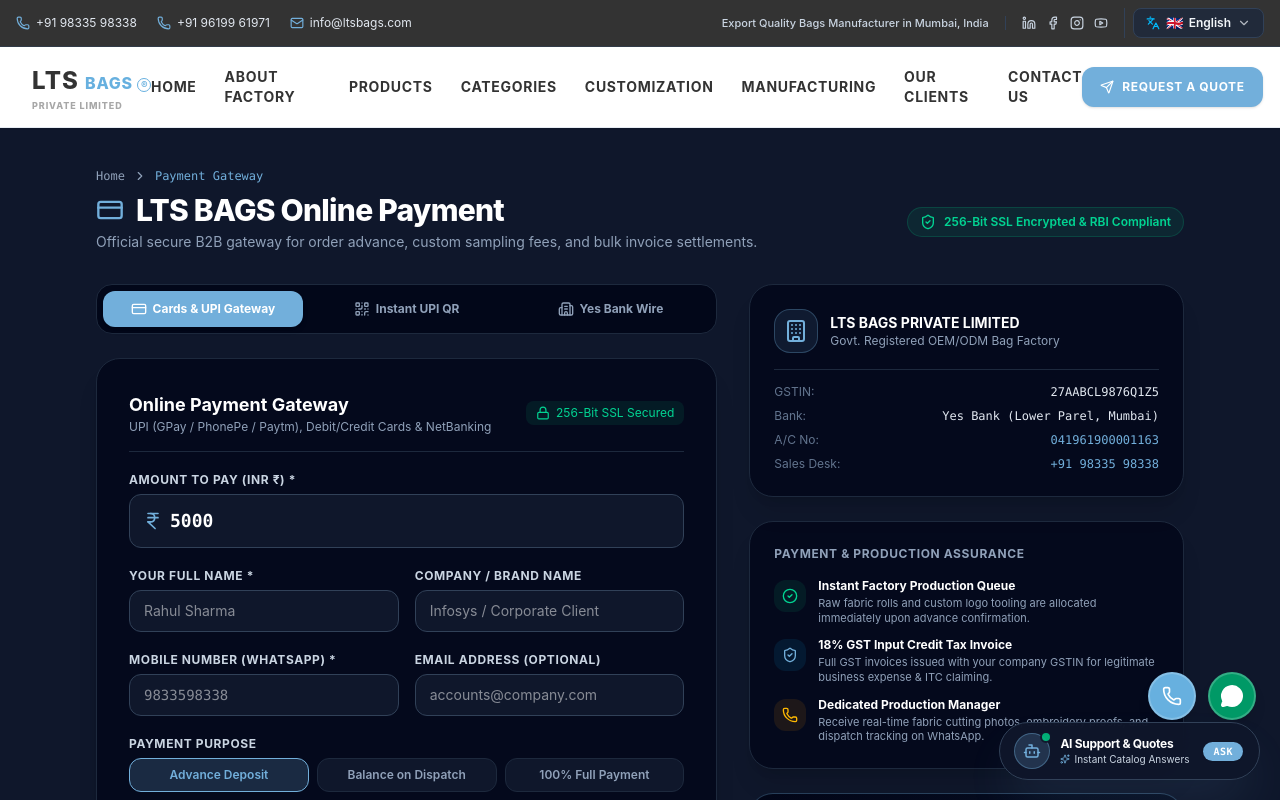
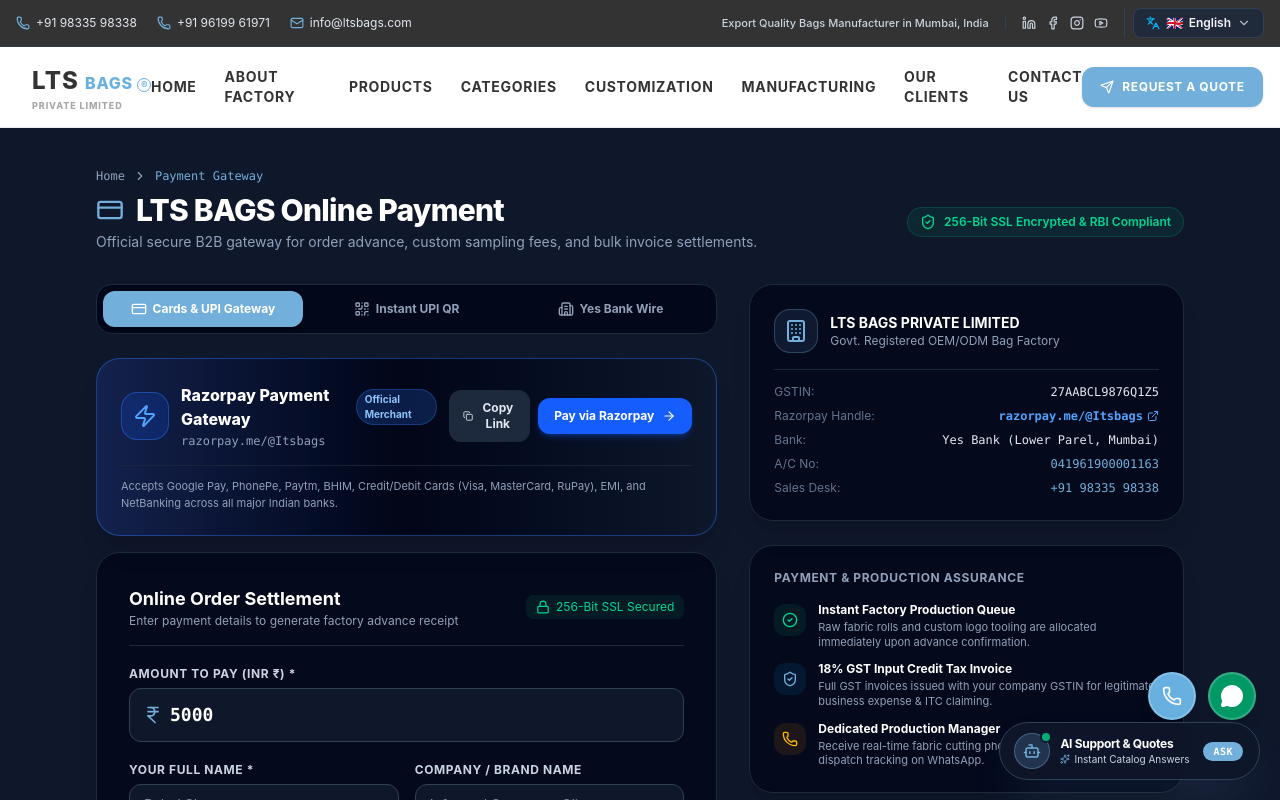
Before and after one commit to Ltsbags/Lts-bags-p, a Next.js app: page /payment in a window 1280 px wide. Shown: the top 800 px of the page. Built offline with nearby package versions, Linux system fonts and the light colour scheme.

Commit message:
feat(payments): add Razorpay details to payment pages
Update the admin and client payment pages to include Razorpay integration details alongside existing bank wire information.

```diff
--- a/app/admin/payments/page.tsx
+++ b/app/admin/payments/page.tsx
@@ -187,23 +187,35 @@
           </div>
         </div>
 
-        {/* Bank Wire Details Box */}
-        <div className="mt-6 bg-slate-900/90 p-5 rounded-xl border border-slate-800 grid grid-cols-1 md:grid-cols-2 gap-4">
+        {/* Bank Wire & Razorpay Details Box */}
+        <div className="mt-6 bg-slate-900/90 p-5 rounded-xl border border-slate-800 grid grid-cols-1 md:grid-cols-3 gap-4">
           <div>
             <h4 className="text-xs font-extrabold text-sky-400 uppercase tracking-wider flex items-center gap-1.5 mb-2">
               <Building className="w-4 h-4" /> Company Bank Account Wire Details
             </h4>
             <div className="text-xs text-slate-300 space-y-1 font-mono bg-slate-950 p-3 rounded-lg border border-slate-800">
               <div><span className="text-slate-500">Account Name:</span> LTS BAGS PRIVATE LIMITED</div>
-              <div><span className="text-slate-500">Bank Name:</span> Yes Bank (Lower Parel, Mumbai Branch)</div>
+              <div><span className="text-slate-500">Bank Name:</span> Yes Bank (Mumbai Branch)</div>
               <div><span className="text-slate-500">Current A/C #:</span> 041961900001163</div>
               <div><span className="text-slate-500">IFSC Code:</span> YESB0000419</div>
             </div>
           </div>
 
           <div>
+            <h4 className="text-xs font-extrabold text-blue-400 uppercase tracking-wider flex items-center gap-1.5 mb-2">
+              <CreditCard className="w-4 h-4" /> Razorpay Payment Gateway
+            </h4>
+            <div className="text-xs text-slate-300 space-y-1.5 font-mono bg-slate-950 p-3 rounded-lg border border-slate-800">
+              <div><span className="text-slate-500">Payment Page:</span> <a href="https://razorpay.me/@Itsbags" target="_blank" rel="noreferrer" className="text-blue-400 hover:underline font-bold">razorpay.me/@Itsbags</a></div>
+              <div><span className="text-slate-500">Merchant Status:</span> <span className="text-emerald-400 font-bold">Active & Verified</span></div>
+              <div><span className="text-slate-500">Cards:</span> Visa, Master, RuPay, Amex</div>
+              <div><span className="text-slate-500">NetBanking:</span> 50+ Banks + UPI AutoPay</div>
+            </div>
+          </div>
+
+          <div>
             <h4 className="text-xs font-extrabold text-amber-400 uppercase tracking-wider flex items-center gap-1.5 mb-2">
-              <QrCode className="w-4 h-4" /> Merchant UPI QR & Tax ID
+              <QrCode className="w-4 h-4" /> Merchant UPI & Tax ID
             </h4>
             <div className="text-xs text-slate-300 space-y-1 font-mono bg-slate-950 p-3 rounded-lg border border-slate-800">
               <div><span className="text-slate-500">UPI ID:</span> ltsbags@yesbank</div>
--- a/app/payment/page.tsx
+++ b/app/payment/page.tsx
@@ -29,7 +29,8 @@
   Printer,
   Sparkles,
   Zap,
-  RefreshCw
+  RefreshCw,
+  ExternalLink
 } from 'lucide-react';
 
 function PaymentPageContent() {
@@ -70,7 +71,7 @@
   const [selectedGatewayMethod, setSelectedGatewayMethod] = useState<'UPI' | 'CARD' | 'NETBANKING'>('UPI');
   const [orderRef, setOrderRef] = useState<string>('');
 
-  // Official LTS Bags Bank Details (Yes Bank)
+  // Official LTS Bags Bank Details (Yes Bank & Razorpay)
   const bankDetails = {
     accountName: 'LTS BAGS PRIVATE LIMITED',
     bankName: 'Yes Bank',
@@ -79,6 +80,8 @@
     accountType: 'Current Account',
     branch: 'Lower Parel, Mumbai',
     upiId: 'ltsbags@yesbank',
+    razorpayHandle: 'razorpay.me/@Itsbags',
+    razorpayUrl: 'https://razorpay.me/@Itsbags',
   };
 
   useEffect(() => {
@@ -480,14 +483,69 @@
 
               {/* TAB 1: Online Instant Gateway & Cards / UPI Form */}
               {paymentMethodTab === 'razorpay' && (
+                <div className="space-y-4">
+                  {/* Official Razorpay Fast Link Card */}
+                  <div className="bg-gradient-to-r from-blue-950/80 via-slate-950 to-slate-900 border border-blue-500/40 rounded-3xl p-5 sm:p-6 shadow-xl space-y-4">
+                    <div className="flex flex-col sm:flex-row sm:items-center justify-between gap-3">
+                      <div className="flex items-center gap-3">
+                        <div className="w-12 h-12 rounded-2xl bg-blue-600/20 border border-blue-500/40 flex items-center justify-center text-blue-400 font-black text-base shrink-0 shadow-inner">
+                          <Zap className="w-6 h-6 text-blue-400" />
+                        </div>
+                        <div>
+                          <div className="flex items-center gap-2">
+                            <h3 className="text-sm sm:text-base font-extrabold text-white">Razorpay Payment Gateway</h3>
+                            <span className="bg-blue-500/20 text-blue-300 border border-blue-500/30 text-[10px] px-2 py-0.5 rounded-full font-bold">Official Merchant</span>
+                          </div>
+                          <p className="text-xs text-slate-400 font-mono mt-0.5">
+                            {bankDetails.razorpayHandle}
+                          </p>
+                        </div>
+                      </div>
+
+                      <div className="flex items-center gap-2">
+                        <button
+                          type="button"
+                          onClick={() => copyToClipboard(bankDetails.razorpayUrl, 'razorpay_link')}
+                          className="px-3.5 py-2.5 bg-slate-800 hover:bg-slate-700 text-slate-200 text-xs font-bold rounded-xl flex items-center gap-1.5 transition-colors cursor-pointer"
+                          title="Copy Link"
+                        >
+                          {copiedBankField === 'razorpay_link' ? (
+                            <>
+                              <Check className="w-4 h-4 text-emerald-400" />
+                              <span className="text-emerald-400">Copied!</span>
+                            </>
+                          ) : (
+                            <>
+                              <Copy className="w-4 h-4" />
+                              <span>Copy Link</span>
+                            </>
+                          )}
+                        </button>
+                        <a
+                          href={bankDetails.razorpayUrl}
+                          target="_blank"
+                          rel="noreferrer"
+                          className="flex-1 sm:flex-initial px-4 py-2.5 bg-blue-600 hover:bg-blue-500 text-white font-bold text-xs rounded-xl flex items-center justify-center gap-2 transition-all shadow-md shadow-blue-600/30 whitespace-nowrap cursor-pointer"
+                        >
+                          <span>Pay via Razorpay</span>
+                          <ArrowRight className="w-3.5 h-3.5" />
+                        </a>
+                      </div>
+                    </div>
+
+                    <p className="text-[11px] text-slate-400 border-t border-slate-800/80 pt-3">
+                      Accepts Google Pay, PhonePe, Paytm, BHIM, Credit/Debit Cards (Visa, MasterCard, RuPay), EMI, and NetBanking across all major Indian banks.
+                    </p>
+                  </div>
+
                   <form
                     onSubmit={handleInitiatePayment}
                     className="bg-slate-950/80 border border-slate-800 rounded-3xl p-6 sm:p-8 space-y-5 shadow-xl"
                   >
                     <div className="flex items-center justify-between border-b border-slate-800 pb-4">
                       <div>
-                      <h2 className="text-lg font-bold text-white">Online Payment Gateway</h2>
-                      <p className="text-xs text-slate-400">UPI (GPay / PhonePe / Paytm), Debit/Credit Cards &amp; NetBanking</p>
+                        <h2 className="text-lg font-bold text-white">Online Order Settlement</h2>
+                        <p className="text-xs text-slate-400">Enter payment details to generate factory advance receipt</p>
                       </div>
                       <div className="flex items-center gap-1.5 text-xs text-emerald-400 bg-emerald-500/10 px-2.5 py-1 rounded-lg">
                         <Lock className="w-3.5 h-3.5" />
@@ -634,6 +692,7 @@
                     <span>Net Banking (50+ Banks)</span>
                   </div>
                 </form>
+              </div>
             )}
 
               {/* TAB 2: Instant Dynamic UPI QR Code */}
@@ -879,6 +938,18 @@
                     <span className="text-slate-200">27AABCL9876Q1Z5</span>
                   </div>
                   <div className="flex justify-between">
+                    <span className="text-slate-500 font-sans">Razorpay Handle:</span>
+                    <a
+                      href={bankDetails.razorpayUrl}
+                      target="_blank"
+                      rel="noreferrer"
+                      className="text-blue-400 hover:text-blue-300 flex items-center gap-1 font-bold"
+                    >
+                      <span>{bankDetails.razorpayHandle}</span>
+                      <ExternalLink className="w-3 h-3" />
+                    </a>
+                  </div>
+                  <div className="flex justify-between">
                     <span className="text-slate-500 font-sans">Bank:</span>
                     <span className="text-slate-200">Yes Bank (Lower Parel, Mumbai)</span>
                   </div>
@@ -1065,14 +1136,25 @@
 
                 {/* Sub-view for Card / NetBanking */}
                 {selectedGatewayMethod === 'CARD' && (
-                  <div className="bg-slate-900 p-4 rounded-2xl border border-slate-800 space-y-2 text-xs text-slate-300">
+                  <div className="bg-slate-900 p-4 rounded-2xl border border-slate-800 space-y-3 text-xs text-slate-300">
+                    <div className="flex items-center justify-between">
                       <div className="flex items-center gap-2 text-white font-semibold">
                         <ShieldCheck className="w-4 h-4 text-emerald-400" />
-                      <span>Direct Gateway Authorization</span>
+                        <span>Razorpay / Yes Bank Corporate Gateway</span>
+                      </div>
                     </div>
                     <p className="text-[11px] text-slate-400">
-                      Instant transaction routing via LTS BAGS Yes Bank Corporate Merchant Account.
+                      You can pay directly via our official verified Razorpay merchant gateway link:
                     </p>
+                    <a
+                      href={bankDetails.razorpayUrl}
+                      target="_blank"
+                      rel="noreferrer"
+                      className="w-full bg-blue-600 hover:bg-blue-500 text-white font-bold py-2.5 px-3 rounded-xl flex items-center justify-center gap-1.5 transition-colors shadow-sm text-xs cursor-pointer"
+                    >
+                      <span>Pay on Razorpay Portal ({bankDetails.razorpayHandle})</span>
+                      <ExternalLink className="w-3.5 h-3.5" />
+                    </a>
                   </div>
                 )}
               </div>
```
Lines whose indentation alone changed are shown as unchanged.
